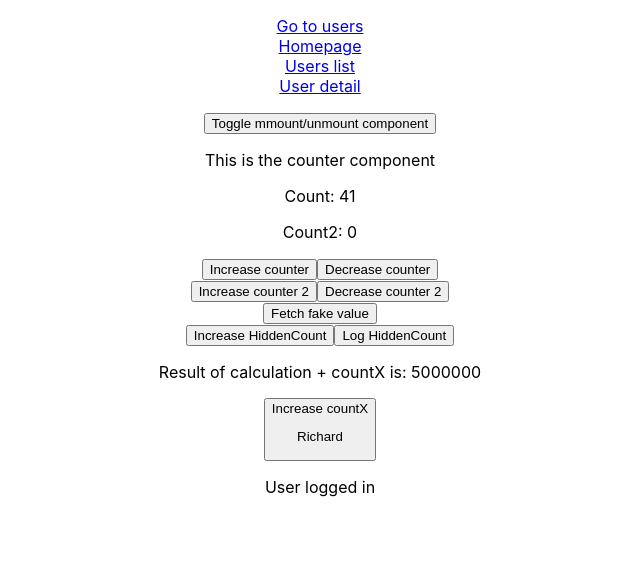
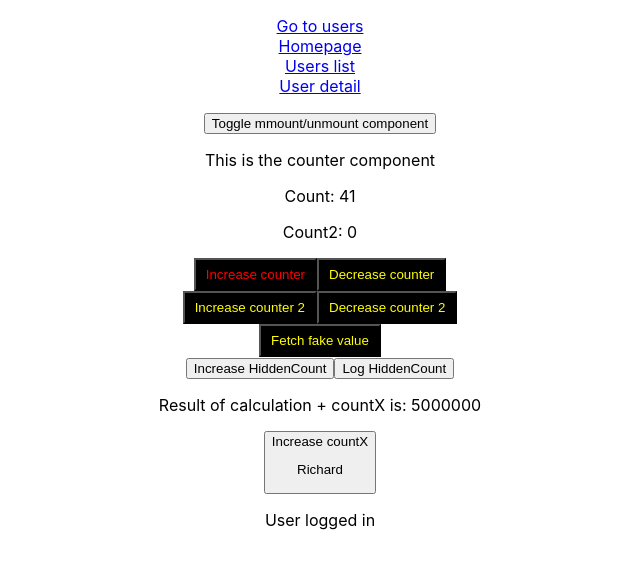
Before and after one commit to Corea98/react-typescript-practices, a React (Create React App) app: page / in a window 1280 px wide. Shown: the top 568 px of the page, without its empty margins (320-960 px from the left). Built offline with nearby package versions, Linux system fonts and the light colour scheme.

Commit message:
Add styled components

```diff
--- a/package.json
+++ b/package.json
@@ -16,6 +16,7 @@
     "react-dom": "^18.2.0",
     "react-router-dom": "^6.13.0",
     "react-scripts": "5.0.1",
+    "styled-components": "^6.0.2",
     "typescript": "^4.9.5",
     "web-vitals": "^2.1.4"
   },
@@ -42,5 +43,8 @@
       "last 1 firefox version",
       "last 1 safari version"
     ]
+  },
+  "devDependencies": {
+    "@types/styled-components": "^5.1.26"
   }
 }
--- a/src/App.css
+++ b/src/App.css
@@ -22,6 +22,14 @@
   justify-content: center;
   font-size: calc(10px + 2vmin);
   color: white;
+
+  h1 {
+    color: red;
+  }
+}
+
+h1 {
+  color: red;
 }
 
 .App-link {
--- a/src/components/counterFC/RenderButtons.tsx
+++ b/src/components/counterFC/RenderButtons.tsx
@@ -2,6 +2,20 @@ import { observer } from "mobx-react";
 import RootStore from "../../stores";
 import { useContext } from "react";
 import { RootStoreContext } from "../../context";
+import styled from "styled-components";
+
+const StyledButton = styled.button<{ $primary?: boolean }>`
+    padding: 7px 10px;
+    outline: none;
+    color: ${ props => props.$primary ? "red" : "yellow" };
+    background: black;
+    cursor: pointer;
+
+    &:hover {
+        background: white;
+        color: black;
+    }
+`;
 
 const RenderButtons = () => {
 
@@ -30,17 +44,17 @@ const RenderButtons = () => {
 
     return (
         <>
-            <button onClick={ handleIncreaseCounter }>Increase counter</button>
-            <button onClick={ handleDecreaseCounter }>Decrease counter</button>
+            <StyledButton $primary onClick={ handleIncreaseCounter }>Increase counter</StyledButton>
+            <StyledButton onClick={ handleDecreaseCounter }>Decrease counter</StyledButton>
 
             <br/>
 
-            <button onClick={ handleIncreaseCounter2 }>Increase counter 2</button>
-            <button onClick={ handleDecreaseCounter2 }>Decrease counter 2</button>
+            <StyledButton onClick={ handleIncreaseCounter2 }>Increase counter 2</StyledButton>
+            <StyledButton onClick={ handleDecreaseCounter2 }>Decrease counter 2</StyledButton>
 
             <br/>
 
-            <button onClick={ handleFetchFakeValue }>Fetch fake value</button>
+            <StyledButton onClick={ handleFetchFakeValue }>Fetch fake value</StyledButton>
         </>
     )
 }
```
Also changed, not shown: src/practices/javascript.js (added, +24 -0 lines), 1 other file (tests, documents, lock files or other folders).
